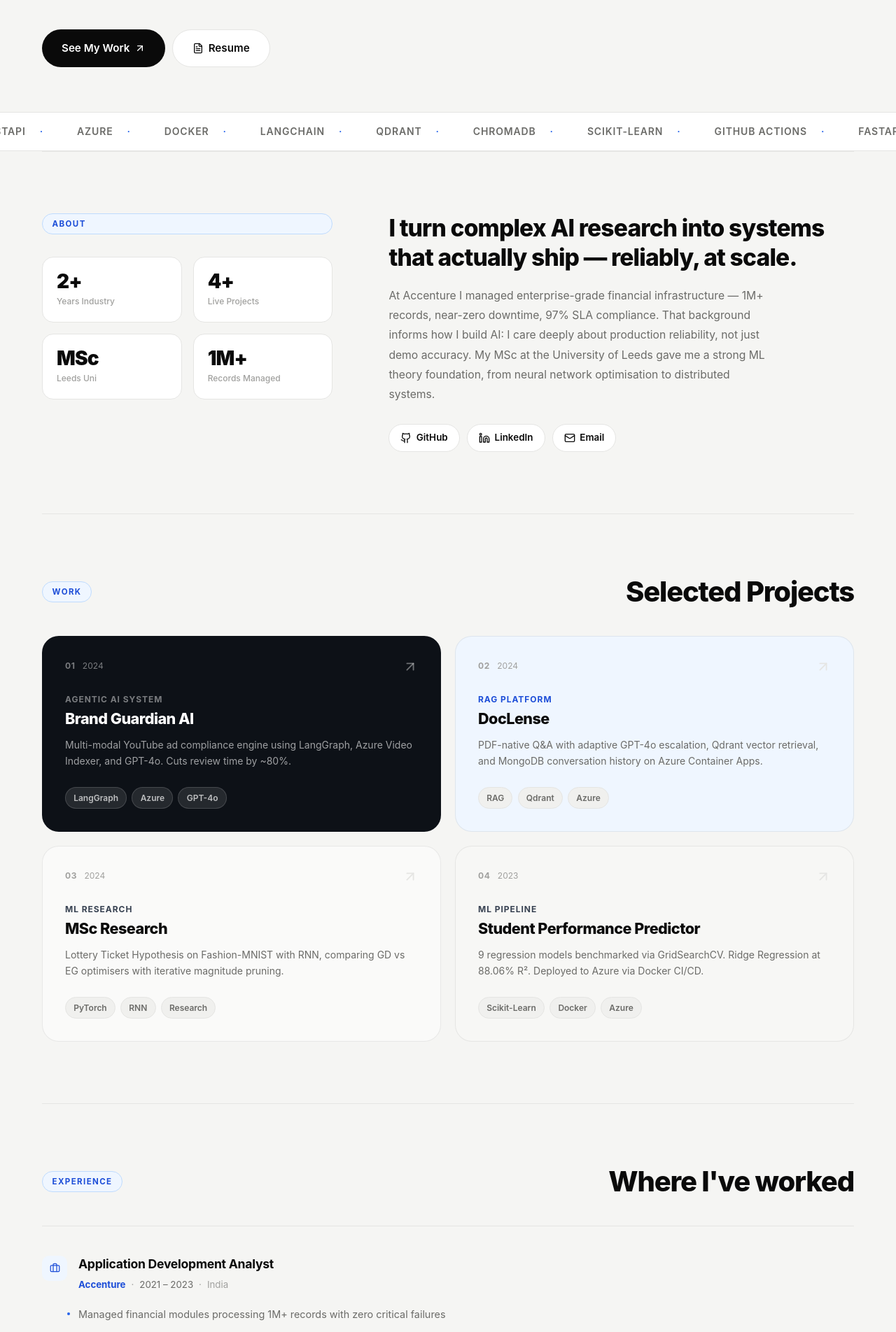
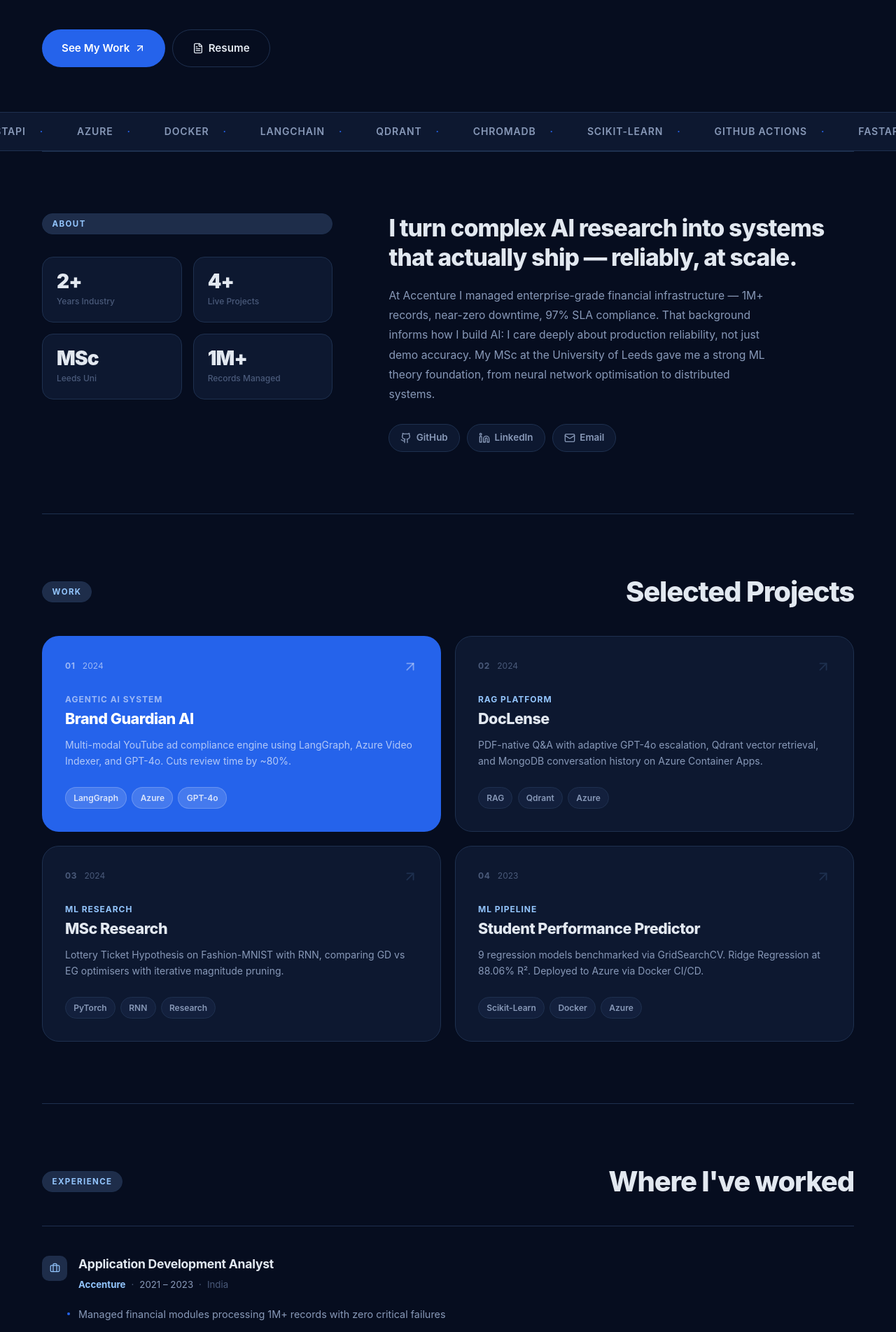
Before and after one commit to ShibjiRout/shibji-portfolio, a React (Vite) app: page / in a window 1280 px wide. Shown: the part 880-2784 px from the top of the page at 70% size. Built offline with nearby package versions, Linux system fonts and the light colour scheme.

Commit message:
style: dark navy bg with royal blue accent, full dark theme

```diff
--- a/src/styles.css
+++ b/src/styles.css
@@ -3,24 +3,25 @@
 html { scroll-behavior: smooth; font-size: 16px; }
 
 :root {
-  --black: #0a0a0a;
-  --white: #ffffff;
-  --bg: #f5f5f3;
-  --gray-1: #f0f0ee;
-  --gray-2: #e5e5e3;
-  --gray-3: #a0a09e;
-  --gray-4: #6b6b68;
-  --green: #2563eb;
-  --green-d: #1d4ed8;
-  --green-soft: #eff6ff;
-  --radius-card: 20px;
-  --radius-pill: 999px;
-  --page-w: min(1160px, calc(100% - 2.5rem));
+  --bg:       #060d1f;
+  --surface:  #0d1830;
+  --surface2: #13203d;
+  --border:   #1e304f;
+  --text:     #e2e8f0;
+  --muted:    #8899b8;
+  --dim:      #4a5a7a;
+  --blue:     #2563eb;
+  --blue-d:   #1d4ed8;
+  --blue-soft:#1e2d4a;
+  --white:    #ffffff;
+  --radius:   20px;
+  --pill:     999px;
+  --page-w:   min(1160px, calc(100% - 2.5rem));
 }
 
 body {
   background: var(--bg);
-  color: var(--black);
+  color: var(--text);
   font-family: Inter, system-ui, -apple-system, sans-serif;
   font-size: 1rem;
   line-height: 1.6;
@@ -30,7 +31,6 @@ body {
 
 a { color: inherit; text-decoration: none; }
 button { font: inherit; cursor: pointer; background: none; border: none; }
-img { display: block; max-width: 100%; }
 
 /* ── NAVBAR ── */
 .navbar {
@@ -43,20 +43,20 @@ img { display: block; max-width: 100%; }
   width: var(--page-w);
   margin: 1.5rem auto 0;
   padding: 1rem 1.5rem;
-  background: rgba(255,255,255,0.85);
+  background: rgba(6, 13, 31, 0.9);
   backdrop-filter: blur(20px);
-  border: 1px solid var(--gray-2);
-  border-radius: var(--radius-pill);
+  border: 1px solid var(--border);
+  border-radius: var(--pill);
 }
 
 .logo {
   font-size: 1.25rem;
   font-weight: 800;
-  color: var(--black);
+  color: var(--text);
   letter-spacing: -0.04em;
 }
 
-.logo span { color: var(--green); }
+.logo span { color: var(--blue); }
 
 .navbar-links {
   display: flex;
@@ -66,14 +66,14 @@ img { display: block; max-width: 100%; }
 
 .navbar-links a {
   padding: 0.45rem 1rem;
-  border-radius: var(--radius-pill);
+  border-radius: var(--pill);
   font-size: 0.875rem;
   font-weight: 500;
-  color: var(--gray-4);
+  color: var(--muted);
   transition: color 0.15s, background 0.15s;
 }
 
-.navbar-links a:hover { color: var(--black); background: var(--gray-1); }
+.navbar-links a:hover { color: var(--text); background: var(--surface); }
 
 .navbar-right {
   display: flex;
@@ -86,21 +86,21 @@ img { display: block; max-width: 100%; }
   place-items: center;
   width: 2.25rem;
   height: 2.25rem;
-  border-radius: var(--radius-pill);
-  color: var(--gray-4);
+  border-radius: var(--pill);
+  color: var(--muted);
   transition: color 0.15s, background 0.15s;
 }
 
-.icon-link:hover { color: var(--black); background: var(--gray-1); }
+.icon-link:hover { color: var(--text); background: var(--surface); }
 
 .burger {
   display: none;
   place-items: center;
   width: 2.25rem;
   height: 2.25rem;
-  border-radius: var(--radius-pill);
-  border: 1px solid var(--gray-2);
-  color: var(--black);
+  border-radius: var(--pill);
+  border: 1px solid var(--border);
+  color: var(--text);
 }
 
 /* ── BUTTONS ── */
@@ -109,8 +109,8 @@ img { display: block; max-width: 100%; }
   align-items: center;
   gap: 0.4rem;
   padding: 0.65rem 1.35rem;
-  border-radius: var(--radius-pill);
-  background: var(--black);
+  border-radius: var(--pill);
+  background: var(--blue);
   color: var(--white);
   font-size: 0.875rem;
   font-weight: 600;
@@ -118,9 +118,9 @@ img { display: block; max-width: 100%; }
 }
 
 .pill-btn:hover {
-  background: #1a1a1a;
+  background: var(--blue-d);
   transform: translateY(-2px);
-  box-shadow: 0 6px 20px rgba(0,0,0,0.15);
+  box-shadow: 0 6px 20px rgba(37, 99, 235, 0.35);
 }
 
 .pill-btn-lg { padding: 0.85rem 1.75rem; font-size: 0.95rem; }
@@ -130,16 +130,16 @@ img { display: block; max-width: 100%; }
   align-items: center;
   gap: 0.4rem;
   padding: 0.65rem 1.35rem;
-  border-radius: var(--radius-pill);
-  border: 1.5px solid var(--gray-2);
-  background: var(--white);
-  color: var(--black);
+  border-radius: var(--pill);
+  border: 1.5px solid var(--border);
+  background: transparent;
+  color: var(--text);
   font-size: 0.875rem;
   font-weight: 600;
   transition: border-color 0.15s, background 0.15s;
 }
 
-.ghost-btn:hover { border-color: var(--black); background: var(--gray-1); }
+.ghost-btn:hover { border-color: var(--blue); background: var(--blue-soft); }
 .ghost-btn-lg { padding: 0.85rem 1.75rem; font-size: 0.95rem; }
 
 /* ── MOBILE DRAWER ── */
@@ -149,26 +149,26 @@ img { display: block; max-width: 100%; }
   width: var(--page-w);
   margin: 0.6rem auto 0;
   padding: 1rem 1.5rem;
-  background: var(--white);
-  border: 1px solid var(--gray-2);
-  border-radius: 20px;
+  background: var(--surface);
+  border: 1px solid var(--border);
+  border-radius: var(--radius);
   display: flex;
   flex-direction: column;
   gap: 0;
-  box-shadow: 0 8px 30px rgba(0,0,0,0.08);
+  box-shadow: 0 8px 30px rgba(0, 0, 0, 0.4);
 }
 
 .drawer a {
   padding: 0.75rem 0;
   font-size: 0.96rem;
   font-weight: 500;
-  color: var(--gray-4);
-  border-bottom: 1px solid var(--gray-1);
+  color: var(--muted);
+  border-bottom: 1px solid var(--border);
   transition: color 0.15s;
 }
 
 .drawer a:last-child { border-bottom: none; }
-.drawer a:hover { color: var(--black); }
+.drawer a:hover { color: var(--text); }
 
 /* ── HERO ── */
 .hero {
@@ -187,10 +187,10 @@ img { display: block; max-width: 100%; }
   align-items: center;
   gap: 0.5rem;
   padding: 0.4rem 1rem;
-  border-radius: var(--radius-pill);
-  border: 1.5px solid #bfdbfe;
-  background: var(--green-soft);
-  color: var(--green-d);
+  border-radius: var(--pill);
+  border: 1.5px solid var(--border);
+  background: var(--blue-soft);
+  color: #93c5fd;
   font-size: 0.8rem;
   font-weight: 600;
   width: fit-content;
@@ -200,7 +200,7 @@ img { display: block; max-width: 100%; }
   width: 0.5rem;
   height: 0.5rem;
   border-radius: 50%;
-  background: var(--green);
+  background: var(--blue);
   animation: blink 2s ease-in-out infinite;
 }
 
@@ -214,7 +214,7 @@ img { display: block; max-width: 100%; }
   font-weight: 900;
   letter-spacing: -0.05em;
   line-height: 0.92;
-  color: var(--black);
+  color: var(--text);
 }
 
 .hero-bottom {
@@ -231,19 +231,19 @@ img { display: block; max-width: 100%; }
   font-weight: 700;
   text-transform: uppercase;
   letter-spacing: 0.1em;
-  color: var(--green-d);
+  color: #93c5fd;
   margin-bottom: 0.3rem;
 }
 
 .hero-location {
   font-size: 0.82rem;
-  color: var(--gray-3);
+  color: var(--dim);
   font-weight: 500;
 }
 
 .hero-desc {
   font-size: 1.05rem;
-  color: var(--gray-4);
+  color: var(--muted);
   line-height: 1.75;
   max-width: 52ch;
   margin-bottom: 2rem;
@@ -258,9 +258,9 @@ img { display: block; max-width: 100%; }
 /* ── MARQUEE ── */
 .marquee-wrap {
   overflow: hidden;
-  border-top: 1px solid var(--gray-2);
-  border-bottom: 1px solid var(--gray-2);
-  background: var(--white);
+  border-top: 1px solid var(--border);
+  border-bottom: 1px solid var(--border);
+  background: var(--surface);
   padding: 1rem 0;
 }
 
@@ -283,29 +283,29 @@ img { display: block; max-width: 100%; }
   padding: 0 1.5rem;
   font-size: 0.875rem;
   font-weight: 600;
-  color: var(--gray-4);
+  color: var(--muted);
   white-space: nowrap;
   text-transform: uppercase;
   letter-spacing: 0.06em;
 }
 
-.marquee-dot { color: var(--green); }
+.marquee-dot { color: var(--blue); }
 
 /* ── SECTIONS ── */
 .section {
   width: var(--page-w);
   margin: 0 auto;
   padding: 5.5rem 0;
-  border-top: 1px solid var(--gray-2);
+  border-top: 1px solid var(--border);
 }
 
 .section-tag {
   display: inline-block;
   padding: 0.3rem 0.85rem;
-  border-radius: var(--radius-pill);
-  background: var(--green-soft);
-  border: 1px solid #bfdbfe;
-  color: var(--green-d);
+  border-radius: var(--pill);
+  background: var(--blue-soft);
+  border: 1px solid var(--border);
+  color: #93c5fd;
   font-size: 0.72rem;
   font-weight: 700;
   text-transform: uppercase;
@@ -322,7 +322,7 @@ img { display: block; max-width: 100%; }
 .section-title {
   font-size: clamp(1.75rem, 3.5vw, 2.5rem);
   font-weight: 800;
-  color: var(--black);
+  color: var(--text);
   letter-spacing: -0.03em;
   line-height: 1.15;
 }
@@ -345,8 +345,8 @@ img { display: block; max-width: 100%; }
 
 .astat {
   padding: 1.25rem;
-  background: var(--white);
-  border: 1px solid var(--gray-2);
+  background: var(--surface);
+  border: 1px solid var(--border);
   border-radius: 16px;
 }
 
@@ -354,7 +354,7 @@ img { display: block; max-width: 100%; }
   display: block;
   font-size: 1.75rem;
   font-weight: 900;
-  color: var(--black);
+  color: var(--text);
   letter-spacing: -0.03em;
   line-height: 1;
 }
@@ -362,7 +362,7 @@ img { display: block; max-width: 100%; }
 .astat span {
   display: block;
   font-size: 0.75rem;
-  color: var(--gray-3);
+  color: var(--dim);
   font-weight: 500;
   margin-top: 0.3rem;
 }
@@ -370,7 +370,7 @@ img { display: block; max-width: 100%; }
 .about-right h2 {
   font-size: clamp(1.5rem, 2.8vw, 2.1rem);
   font-weight: 800;
-  color: var(--black);
+  color: var(--text);
   letter-spacing: -0.025em;
   line-height: 1.25;
   margin-bottom: 1.25rem;
@@ -378,7 +378,7 @@ img { display: block; max-width: 100%; }
 
 .about-right p {
   font-size: 0.98rem;
-  color: var(--gray-4);
+  color: var(--muted);
   line-height: 1.8;
   max-width: 55ch;
   margin-bottom: 1.75rem;
@@ -395,16 +395,16 @@ img { display: block; max-width: 100%; }
   align-items: center;
   gap: 0.4rem;
   padding: 0.5rem 1rem;
-  border-radius: var(--radius-pill);
-  border: 1.5px solid var(--gray-2);
-  background: var(--white);
+  border-radius: var(--pill);
+  border: 1.5px solid var(--border);
+  background: var(--surface);
   font-size: 0.84rem;
   font-weight: 600;
-  color: var(--black);
-  transition: border-color 0.15s, background 0.15s;
+  color: var(--muted);
+  transition: border-color 0.15s, color 0.15s, background 0.15s;
 }
 
-.about-link:hover { border-color: var(--green); background: var(--green-soft); color: var(--green-d); }
+.about-link:hover { border-color: var(--blue); color: #93c5fd; background: var(--blue-soft); }
 
 /* ── PROJECTS ── */
 .projects-grid {
@@ -420,28 +420,33 @@ img { display: block; max-width: 100%; }
   gap: 1.5rem;
   padding: 2rem;
   border-radius: 24px;
-  background: var(--card-bg, var(--white));
-  border: 1px solid rgba(0,0,0,0.07);
+  background: var(--surface);
+  border: 1px solid var(--border);
   min-height: 280px;
-  transition: transform 0.25s cubic-bezier(0.22,1,0.36,1), box-shadow 0.25s;
+  transition: transform 0.25s cubic-bezier(0.22,1,0.36,1), box-shadow 0.25s, border-color 0.25s;
   cursor: pointer;
 }
 
 .pcard:hover {
   transform: translateY(-6px);
-  box-shadow: 0 20px 50px rgba(0,0,0,0.1);
+  box-shadow: 0 20px 50px rgba(0, 0, 0, 0.4);
+  border-color: rgba(37, 99, 235, 0.4);
 }
 
-/* Dark first card */
-.pcard:first-child { border-color: transparent; }
+/* First card — solid blue */
+.pcard:first-child {
+  background: var(--blue);
+  border-color: transparent;
+}
+
 .pcard:first-child .pcard-num,
 .pcard:first-child .pcard-year,
-.pcard:first-child .pcard-role { color: rgba(255,255,255,0.45); }
+.pcard:first-child .pcard-role { color: rgba(255,255,255,0.55); }
 .pcard:first-child .pcard-title { color: #fff; }
-.pcard:first-child .pcard-desc { color: rgba(255,255,255,0.6); }
+.pcard:first-child .pcard-desc { color: rgba(255,255,255,0.65); }
 .pcard:first-child .pcard-arrow { color: rgba(255,255,255,0.4); }
-.pcard:first-child:hover .pcard-arrow { color: #2563eb; }
-.pcard:first-child .ptag { background: rgba(255,255,255,0.1); color: rgba(255,255,255,0.7); border-color: rgba(255,255,255,0.15); }
+.pcard:first-child:hover .pcard-arrow { color: #fff; }
+.pcard:first-child .ptag { background: rgba(255,255,255,0.15); color: rgba(255,255,255,0.8); border-color: rgba(255,255,255,0.2); }
 
 .pcard-top {
   display: flex;
@@ -458,23 +463,23 @@ img { display: block; max-width: 100%; }
 .pcard-num {
   font-size: 0.75rem;
   font-weight: 700;
-  color: var(--gray-3);
+  color: var(--dim);
   letter-spacing: 0.05em;
 }
 
 .pcard-year {
   font-size: 0.75rem;
-  color: var(--gray-3);
+  color: var(--dim);
 }
 
 .pcard-arrow {
-  color: var(--gray-2);
+  color: var(--border);
   flex-shrink: 0;
   transition: color 0.2s, transform 0.2s;
 }
 
 .pcard:hover .pcard-arrow {
-  color: var(--green);
+  color: var(--blue);
   transform: translate(3px, -3px);
 }
 
@@ -483,14 +488,14 @@ img { display: block; max-width: 100%; }
   font-weight: 700;
   text-transform: uppercase;
   letter-spacing: 0.08em;
-  color: var(--card-accent, var(--green-d));
+  color: #93c5fd;
   margin-bottom: 0.4rem;
 }
 
 .pcard-title {
   font-size: 1.35rem;
   font-weight: 800;
-  color: var(--black);
+  color: var(--text);
   letter-spacing: -0.025em;
   line-height: 1.2;
   margin-bottom: 0.75rem;
@@ -498,7 +503,7 @@ img { display: block; max-width: 100%; }
 
 .pcard-desc {
   font-size: 0.875rem;
-  color: var(--gray-4);
+  color: var(--muted);
   line-height: 1.65;
 }
 
@@ -510,27 +515,23 @@ img { display: block; max-width: 100%; }
 
 .ptag {
   padding: 0.3rem 0.7rem;
-  border-radius: var(--radius-pill);
-  border: 1px solid var(--gray-2);
-  background: var(--gray-1);
+  border-radius: var(--pill);
+  border: 1px solid var(--border);
+  background: var(--surface2);
   font-size: 0.75rem;
   font-weight: 600;
-  color: var(--gray-4);
+  color: var(--muted);
 }
 
 /* ── EXPERIENCE ── */
-.exp-list {
-  display: flex;
-  flex-direction: column;
-  gap: 0;
-}
+.exp-list { display: flex; flex-direction: column; gap: 0; }
 
 .exp-row {
   padding: 2.5rem 0;
-  border-bottom: 1px solid var(--gray-2);
+  border-bottom: 1px solid var(--border);
 }
 
-.exp-row:first-child { border-top: 1px solid var(--gray-2); }
+.exp-row:first-child { border-top: 1px solid var(--border); }
 
 .exp-head {
   display: flex;
@@ -545,8 +546,8 @@ img { display: block; max-width: 100%; }
   width: 2.25rem;
   height: 2.25rem;
   border-radius: 10px;
-  background: var(--green-soft);
-  color: var(--green-d);
+  background: var(--blue-soft);
+  color: #93c5fd;
   flex-shrink: 0;
   margin-top: 0.1rem;
 }
@@ -554,7 +555,7 @@ img { display: block; max-width: 100%; }
 .exp-role {
   font-size: 1.1rem;
   font-weight: 700;
-  color: var(--black);
+  color: var(--text);
   letter-spacing: -0.015em;
   margin-bottom: 0.3rem;
 }
@@ -567,10 +568,10 @@ img { display: block; max-width: 100%; }
   font-size: 0.83rem;
 }
 
-.exp-company { font-weight: 700; color: var(--green-d); }
-.exp-sep { color: var(--gray-3); }
-.exp-period { color: var(--gray-4); }
-.exp-loc { color: var(--gray-3); }
+.exp-company { font-weight: 700; color: #93c5fd; }
+.exp-sep { color: var(--dim); }
+.exp-period { color: var(--muted); }
+.exp-loc { color: var(--dim); }
 
 .exp-points {
   list-style: none;
@@ -582,7 +583,7 @@ img { display: block; max-width: 100%; }
 
 .exp-points li {
   font-size: 0.9rem;
-  color: var(--gray-4);
+  color: var(--muted);
   line-height: 1.65;
   position: relative;
 }
@@ -595,7 +596,7 @@ img { display: block; max-width: 100%; }
   width: 4px;
   height: 4px;
   border-radius: 50%;
-  background: var(--green);
+  background: var(--blue);
 }
 
 /* ── SKILLS ── */
@@ -607,15 +608,15 @@ img { display: block; max-width: 100%; }
 
 .skill-card {
   padding: 1.5rem;
-  background: var(--white);
-  border: 1px solid var(--gray-2);
+  background: var(--surface);
+  border: 1px solid var(--border);
   border-radius: 18px;
   transition: border-color 0.2s, box-shadow 0.2s, transform 0.2s;
 }
 
 .skill-card:hover {
-  border-color: #bfdbfe;
-  box-shadow: 0 4px 20px rgba(37,99,235,0.08);
+  border-color: rgba(37, 99, 235, 0.4);
+  box-shadow: 0 4px 20px rgba(37, 99, 235, 0.1);
   transform: translateY(-2px);
 }
 
@@ -632,27 +633,27 @@ img { display: block; max-width: 100%; }
   width: 2rem;
   height: 2rem;
   border-radius: 8px;
-  background: var(--green-soft);
-  color: var(--green-d);
+  background: var(--blue-soft);
+  color: #93c5fd;
   flex-shrink: 0;
 }
 
 .skill-title {
   font-size: 0.875rem;
   font-weight: 700;
-  color: var(--black);
+  color: var(--text);
 }
 
 .skill-chips { display: flex; flex-wrap: wrap; gap: 0.4rem; }
 
 .chip {
   padding: 0.3rem 0.65rem;
-  border-radius: var(--radius-pill);
-  background: var(--gray-1);
-  border: 1px solid var(--gray-2);
+  border-radius: var(--pill);
+  background: var(--surface2);
+  border: 1px solid var(--border);
   font-size: 0.78rem;
   font-weight: 500;
-  color: var(--gray-4);
+  color: var(--muted);
 }
 
 /* ── CONTACT ── */
@@ -660,12 +661,11 @@ img { display: block; max-width: 100%; }
   width: var(--page-w);
   margin: 0 auto;
   padding: 5.5rem 0;
-  border-top: 1px solid var(--gray-2);
+  border-top: 1px solid var(--border);
 }
 
 .contact-box {
-  background: var(--black);
-  color: var(--white);
+  background: var(--blue);
   border-radius: 28px;
   padding: 5rem 4rem;
   text-align: center;
@@ -676,9 +676,9 @@ img { display: block; max-width: 100%; }
 }
 
 .contact-box .section-tag {
-  background: rgba(37,99,235,0.15);
-  border-color: rgba(37,99,235,0.3);
-  color: #93c5fd;
+  background: rgba(255,255,255,0.15);
+  border-color: rgba(255,255,255,0.25);
+  color: #fff;
 }
 
 .contact-box h2 {
@@ -686,12 +686,12 @@ img { display: block; max-width: 100%; }
   font-weight: 900;
   letter-spacing: -0.04em;
   line-height: 1.05;
-  color: var(--white);
+  color: #fff;
 }
 
 .contact-box p {
   font-size: 1rem;
-  color: rgba(255,255,255,0.5);
+  color: rgba(255,255,255,0.65);
   max-width: 44ch;
   line-height: 1.7;
   margin-bottom: 1rem;
@@ -705,23 +705,23 @@ img { display: block; max-width: 100%; }
 }
 
 .contact-box .pill-btn {
-  background: var(--green);
-  color: var(--black);
+  background: #fff;
+  color: var(--blue-d);
 }
 
-.contact-box .pill-btn:hover { background: #1e40af; }
+.contact-box .pill-btn:hover { background: #e0e7ff; box-shadow: 0 6px 20px rgba(0,0,0,0.2); }
 
 .contact-box .ghost-btn {
-  border-color: rgba(255,255,255,0.2);
+  border-color: rgba(255,255,255,0.3);
   background: transparent;
-  color: var(--white);
+  color: #fff;
 }
 
-.contact-box .ghost-btn:hover { border-color: rgba(255,255,255,0.5); background: rgba(255,255,255,0.06); }
+.contact-box .ghost-btn:hover { border-color: #fff; background: rgba(255,255,255,0.1); }
 
 /* ── FOOTER ── */
 .footer {
-  border-top: 1px solid var(--gray-2);
+  border-top: 1px solid var(--border);
   padding: 2rem 0;
 }
 
@@ -739,7 +739,7 @@ img { display: block; max-width: 100%; }
 
 .footer-inner p {
   font-size: 0.8rem;
-  color: var(--gray-3);
+  color: var(--dim);
 }
 
 .footer-icons {
@@ -748,12 +748,8 @@ img { display: block; max-width: 100%; }
   gap: 0.75rem;
 }
 
-.footer-icons a {
-  color: var(--gray-3);
-  transition: color 0.15s;
-}
-
-.footer-icons a:hover { color: var(--black); }
+.footer-icons a { color: var(--dim); transition: color 0.15s; }
+.footer-icons a:hover { color: var(--text); }
 
 /* ── RESPONSIVE ── */
 @media (max-width: 900px) {
@@ -767,6 +763,7 @@ img { display: block; max-width: 100%; }
 @media (max-width: 640px) {
   .navbar-links, .navbar-right { display: none; }
   .burger { display: inline-grid; }
+  .navbar { padding: 0.75rem 1rem; }
   .hero { padding: 3.5rem 0 3rem; min-height: auto; }
   .hero-name { font-size: clamp(4rem, 17vw, 6rem); }
   .about-stats { grid-template-columns: repeat(2, 1fr); }
```
